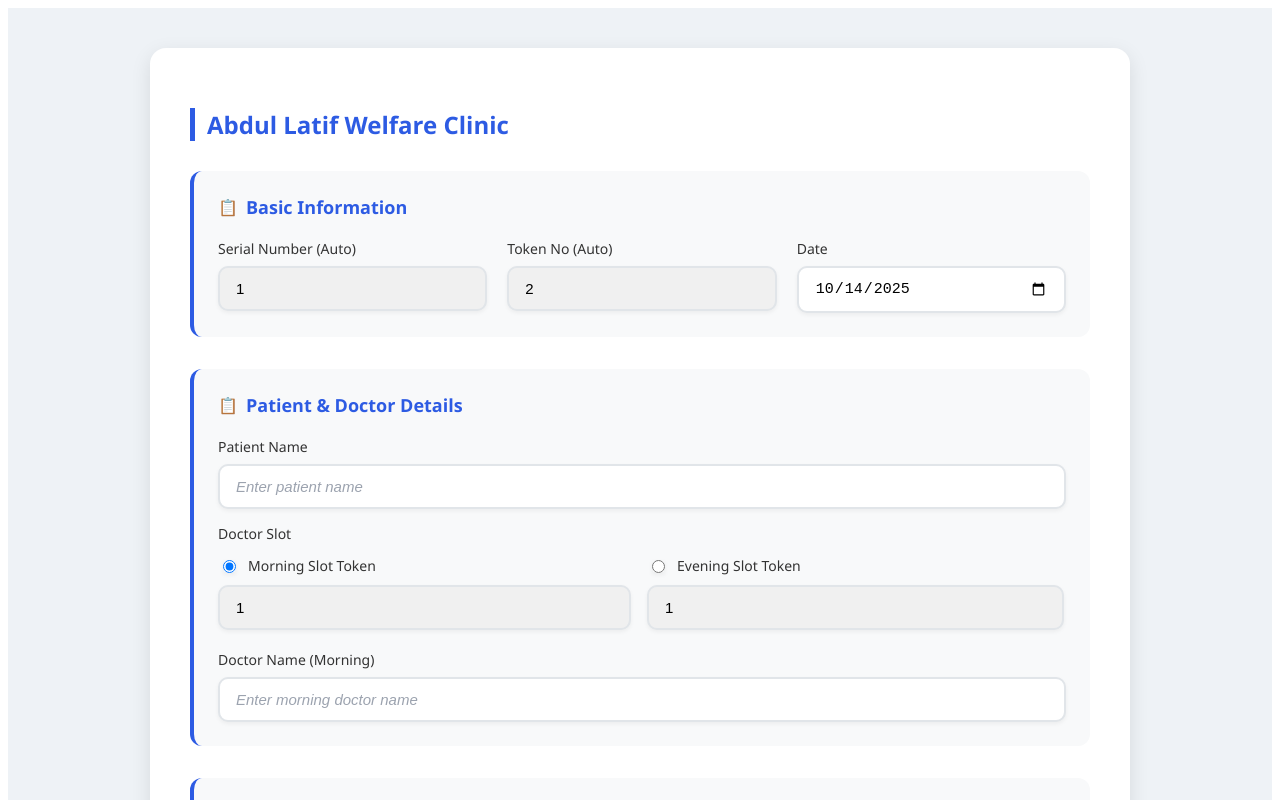
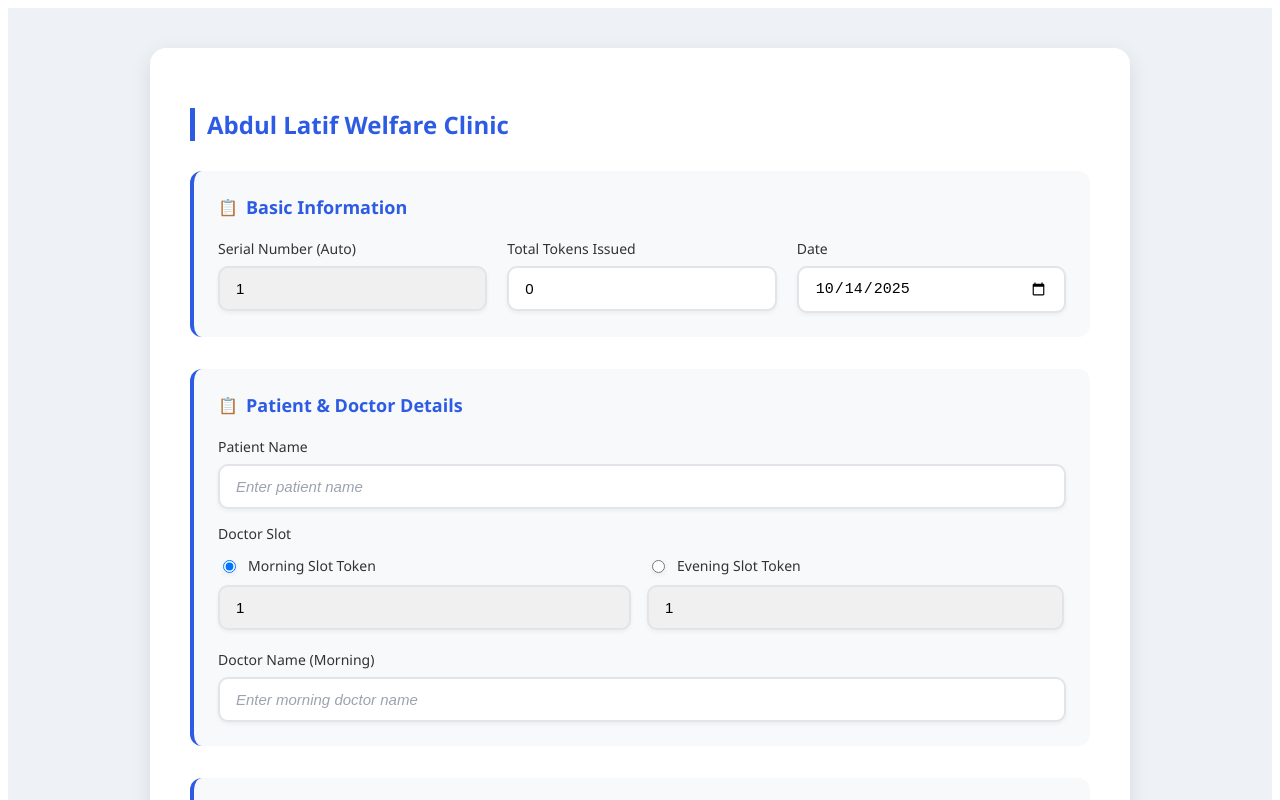
Before and after one commit to GHULAMDASTAGHEER/Abdul-Latif-Welfare-Clinic, a React (Vite) app: page / in a window 1280 px wide. Shown: the top 800 px of the page. Built offline with nearby package versions, Linux system fonts and the light colour scheme.

Commit message:
set serial number and token number

```diff
--- a/src/pages/PatientForm.jsx
+++ b/src/pages/PatientForm.jsx
@@ -363,7 +363,7 @@ export default function PatientForm() {
     const currentDoctor = doctorSlot === 'morning' ? morningDoctor : eveningDoctor;
 
     setFormData({
-      serialNo: getNextSerialNo() + 1,
+      serialNo: getNextSerialNo(),
       tokenNo: doctorSlot === 'morning' ? morningToken + 1 : eveningToken + 1,
       date: getTodayDate(),
       patientName: "",
@@ -412,15 +412,14 @@ export default function PatientForm() {
                   />
                 </div>
                 <div className="form-group">
-                  <label>Token No (Auto)</label>
+                  <label>Total Tokens Issued</label>
                   <input
                     type="text"
                     name="tokenNo"
                     placeholder="Total Tokens"
-                    value={`${morningToken + eveningToken}`}
-                    readOnly
-                    style={{ backgroundColor: '#f0f0f0', cursor: 'not-allowed' }}
-                    title="Total Tokens"
+                    value={`${(morningToken - 1) + (eveningToken - 1)}`}
+                    onChange={handleChange}
+                    title="Total Tokens (Morning + Evening)"
                   />
                 </div>
                 <div className="form-group">
--- a/src/pages/PatientList.jsx
+++ b/src/pages/PatientList.jsx
@@ -8,7 +8,7 @@ import { clearAllPatients, deletePatient } from "../redux/slices/patientSlice";
 
 export default function PatientList() {
   const patientData = useSelector((state) => state.patients); // legacy (not used for loading)
-  const [selectedDate, setSelectedDate] = useState("");
+  const [selectedDate, setSelectedDate] = useState(new Date().toISOString().split('T')[0]);
   const [recentLimit, setRecentLimit] = useState(200);
   const [searchQuery, setSearchQuery] = useState("");
   const [list, setList] = useState([]);
@@ -287,7 +287,7 @@ export default function PatientList() {
             value={selectedDate}
             onChange={handleDateChange}
             style={{
-              padding: "clamp(8px, 2vw, 10px)",
+              // padding: "clamp(8px, 2vw, 10px)",
               fontSize: "clamp(0.85rem, 2vw, 1rem)",
               borderRadius: "5px",
               border: "1px solid #ccc",
@@ -307,7 +307,7 @@ export default function PatientList() {
             onChange={(e) => setSearchQuery(e.target.value)}
             placeholder="Search by name or serial no"
             style={{
-              padding: "clamp(8px, 2vw, 10px)",
+              // padding: "clamp(8px, 2vw, 10px)",
               fontSize: "clamp(0.85rem, 2vw, 1rem)",
               borderRadius: "5px",
               border: "1px solid #ccc",
@@ -320,7 +320,7 @@ export default function PatientList() {
             <button
               onClick={handleClearFilter}
               style={{
-                padding: "clamp(8px, 2vw, 10px) clamp(15px, 3vw, 20px)",
+                // padding: "clamp(8px, 2vw, 10px) clamp(15px, 3vw, 20px)",
                 fontSize: "clamp(0.85rem, 2vw, 1rem)",
                 backgroundColor: "#6c757d",
                 color: "white",
```
